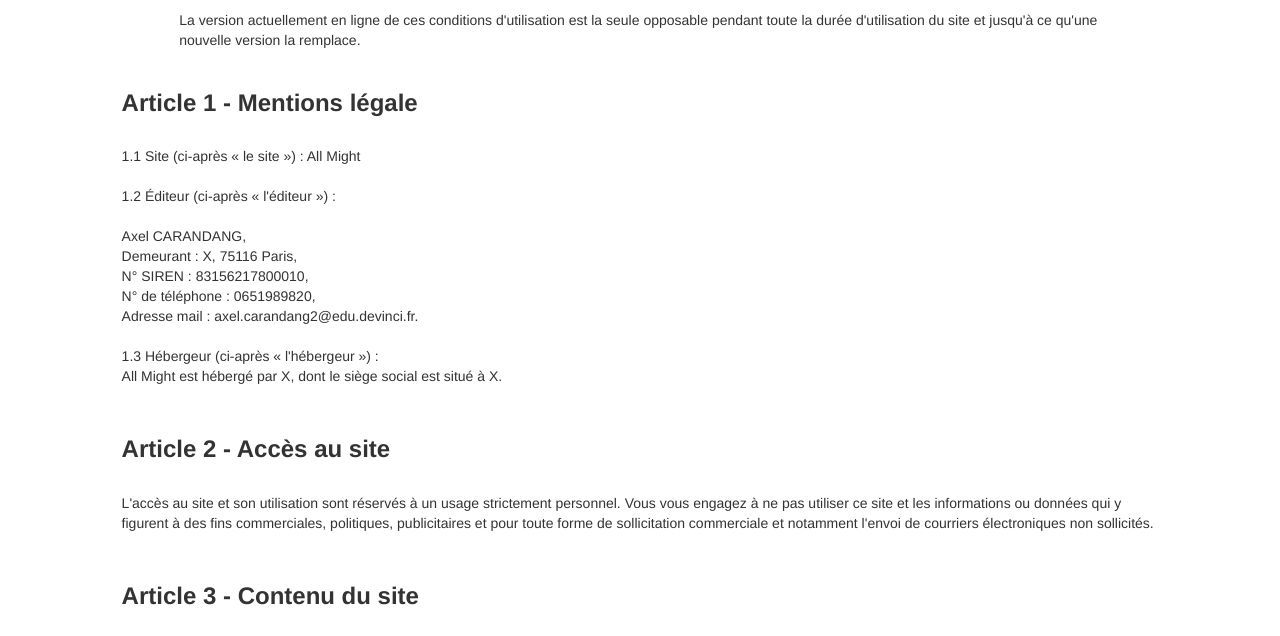
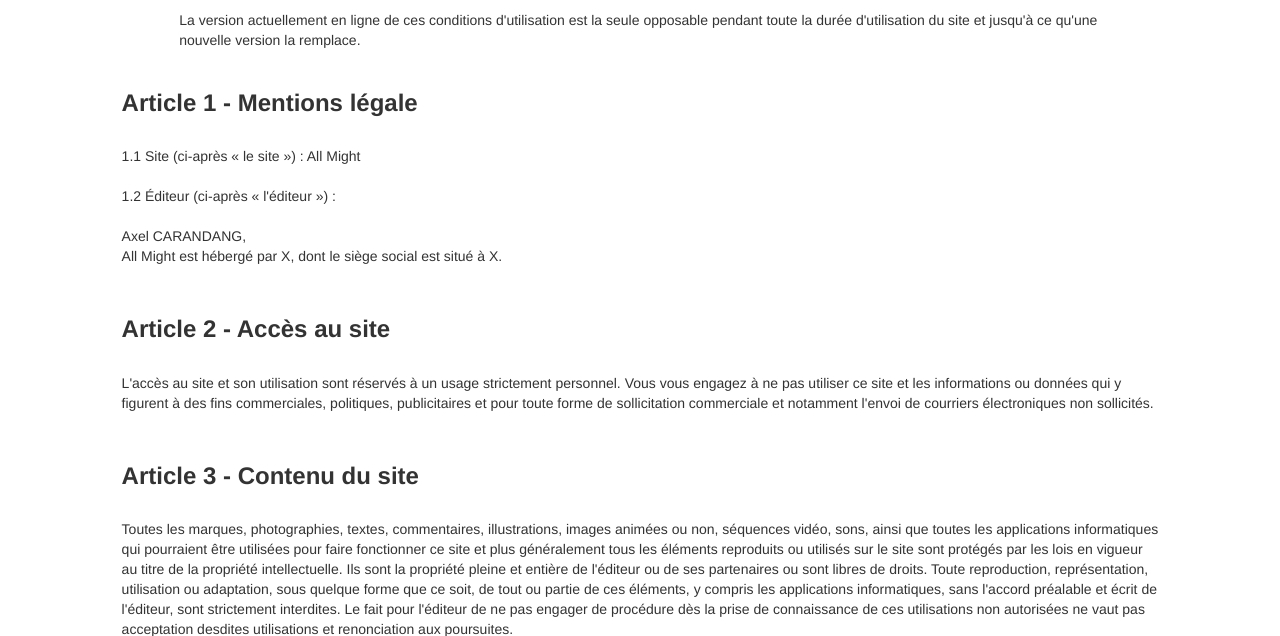
Before and after one commit to azor40k/AllMight, a PHP site: page /legal.php in a window 1280 px wide. Shown: the part 904-1540 px from the top of the page. Run offline with PHP 8.4, Linux system fonts and the light colour scheme; some libraries are stand-ins or nearby versions.

Commit message:
Update legal.php

```diff
--- a/legal.php
+++ b/legal.php
@@ -50,12 +50,6 @@
                     1.2 Éditeur (ci-après « l'éditeur ») :<br><br>
 
                     Axel CARANDANG,<br>
-                    Demeurant : X, 75116 Paris,<br>
-                    N° SIREN : 83156217800010,<br>
-                    N° de téléphone : 0651989820,<br>
-                    Adresse mail : axel.carandang2@edu.devinci.fr.<br><br>
-
-                    1.3 Hébergeur (ci-après « l'hébergeur ») : <br>
 
                     All Might est hébergé par X, dont le siège social est situé à X.
                 </p><br>
```
